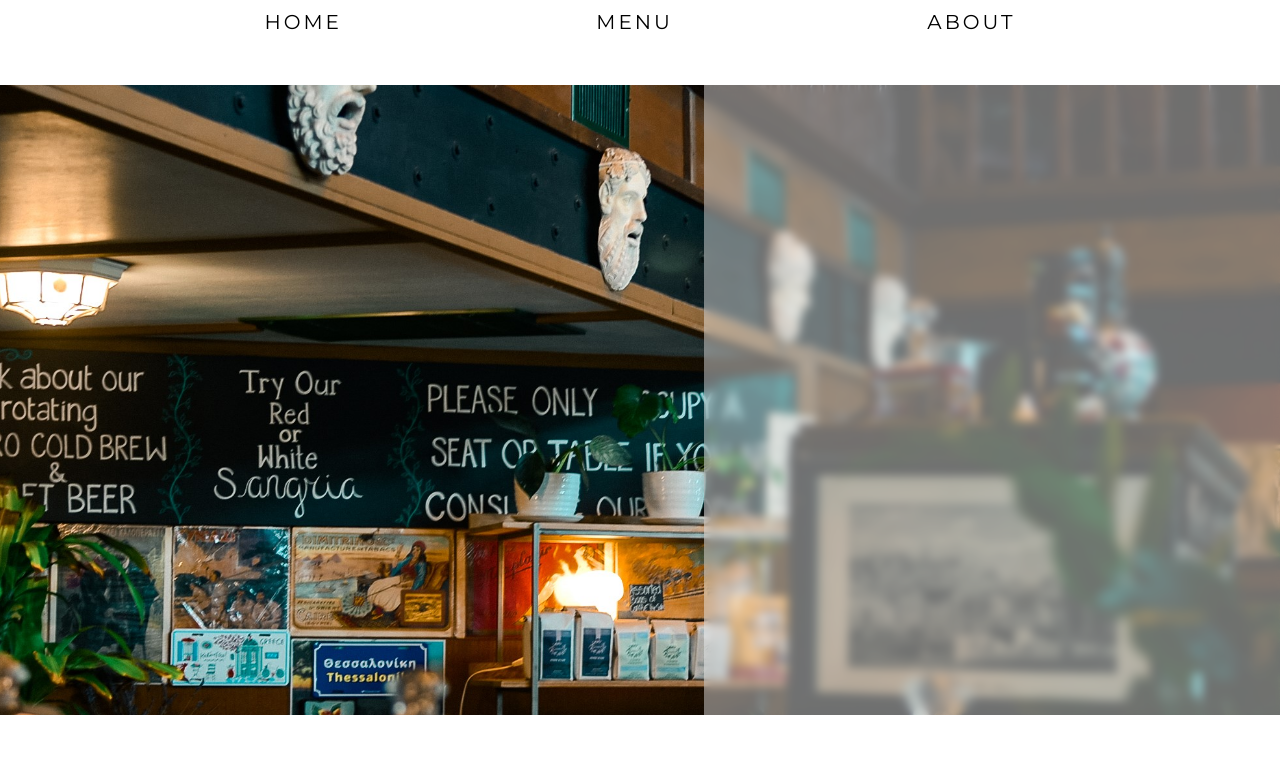
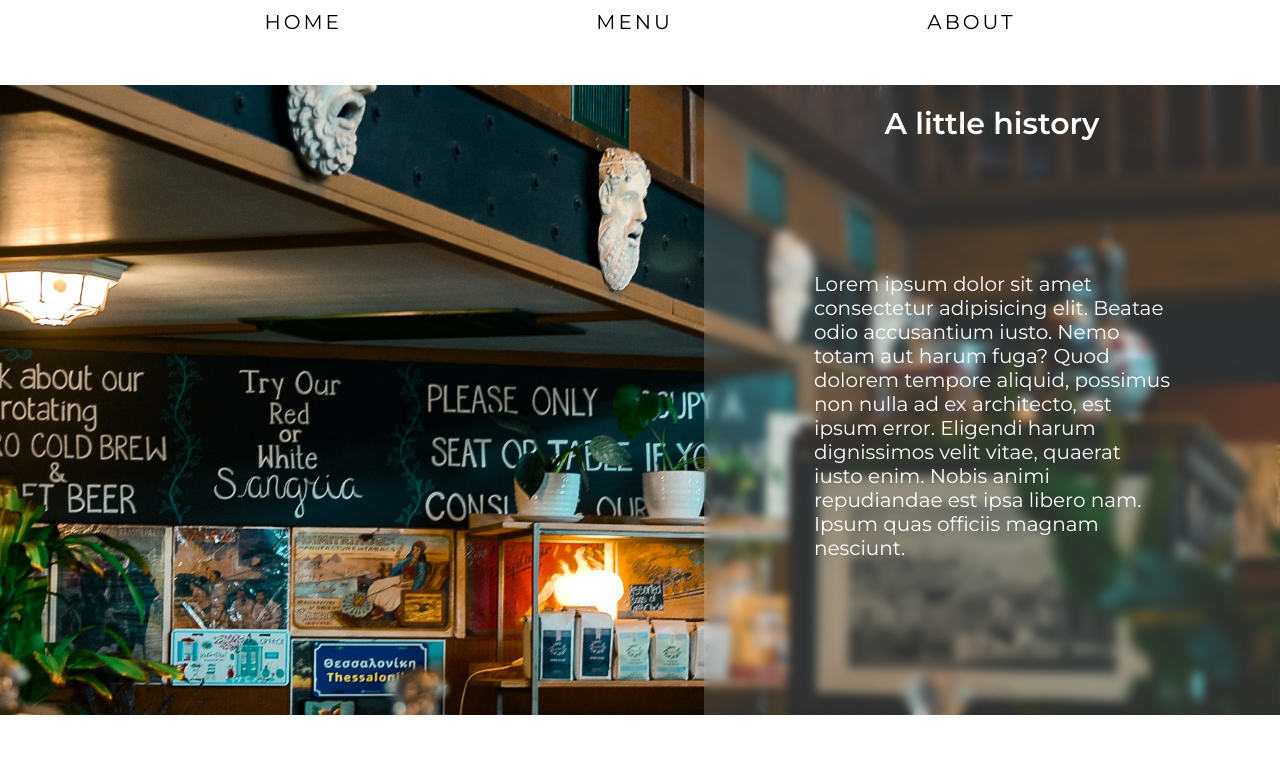
Before and after one commit to JuneDev-html/restaurant, a website built with webpack: page src/about-draft.html in a window 1280 px wide. Shown: the top 760 px of the page. Built offline with nearby package versions, Linux system fonts and the light colour scheme; a web font is replaced by a local one.

Commit message:
Finish about page, ready for module

```diff
--- a/src/about-draft.html
+++ b/src/about-draft.html
@@ -25,7 +25,13 @@
       </header>
       <main class="about-main">
         <div class="image">
-          <div class="haze"></div>
+          <div class="haze">
+            <div class="about-title">A little history</div>
+            <div class="aboutme">Lorem ipsum dolor sit amet consectetur adipisicing elit. Beatae odio accusantium iusto.
+              Nemo totam aut harum fuga? Quod dolorem tempore aliquid, possimus non nulla ad ex architecto, est ipsum
+              error. Eligendi harum dignissimos velit vitae, quaerat iusto enim. Nobis animi repudiandae est ipsa libero
+              nam. Ipsum quas officiis magnam nesciunt.</div>
+          </div>
         </div>
       </main>
       <footer>
--- a/src/main.css
+++ b/src/main.css
@@ -305,8 +305,27 @@ footer {
 }
 
 .haze {
-  background: rgba(255, 255, 255, 0.433);
+  background: rgba(255, 255, 255, 0.171);
   backdrop-filter: blur(5px);
   height: 100%;
   width: max(45%, 500px);
+  display: flex;
+  flex-direction: column;
+  justify-content: start;
+  align-items: center;
 }
+
+.haze div {
+  color: #fff;
+  margin: 20px;
+}
+
+.about-title {
+  font-size: 30px;
+  font-weight: 600;
+}
+
+.aboutme {
+  padding: 90px;
+  font-size: 20px;
+}
```
Also changed, not shown: dist/index.html, dist/main.js.
